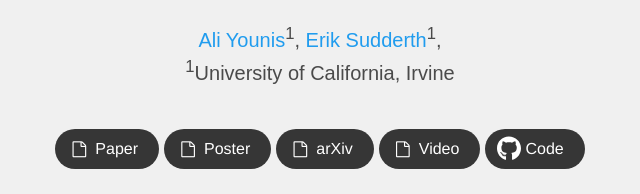
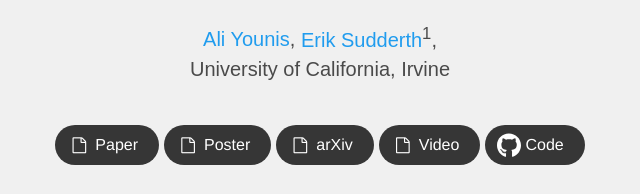
Before and after one commit to asyounis/mdps, a plain HTML site: page docs/index.html in a window 1280 px wide. Shown: the part 189-383 px from the top of the page, 320-960 px from the left. Drawn offline with Linux system fonts and the light colour scheme; some icons are missing.

Commit message:
website updates

```diff
--- a/docs/index.html
+++ b/docs/index.html
@@ -66,7 +66,7 @@
             <div class="is-size-5 publication-authors">
               <span class="author-block">
                 <a href="https://asyounis.github.io/">Ali Younis</a
-                ><sup>1</sup>,</span
+                >,</span
               >
               <span class="author-block">
                 <a href="https://ics.uci.edu/~sudderth/"> Erik Sudderth</a
@@ -74,9 +74,7 @@
               >
             <br>
             <div class="is-size-5 publication-authors">
-              <span class="author-block"
-                ><sup>1</sup>University of California, Irvine</span
-              >
+              <span class="author-block">University of California, Irvine</span>
             </div>
           </div>
         </div>
```
